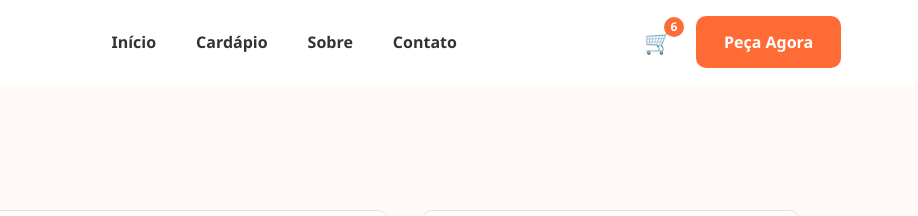
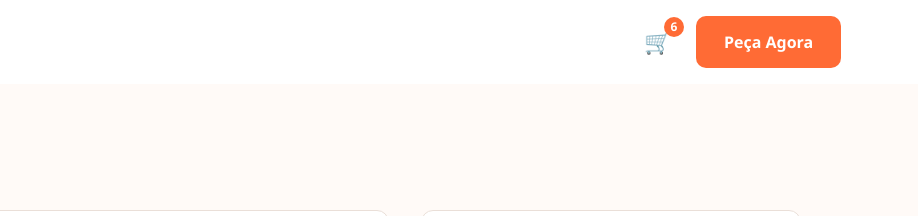
Before and after one commit to vaz-rh/BurguerDemo, a plain HTML site: page carrinho.html in a window 1280 px wide. Shown: the top 216 px of the page, 362-1280 px from the left. Drawn offline with Linux system fonts and the light colour scheme.

Commit message:
modificação nav-carrinho

```diff
--- a/carrinho.html
+++ b/carrinho.html
@@ -13,13 +13,6 @@
       <span class="logo-icon" aria-hidden="true">🍔</span>
       <span>DevBurguer</span>
     </a>
-
-    <nav class="nav" aria-label="Menu principal">
-      <a href="index.html">Início</a>
-      <a href="cardapio.html">Cardápio</a>
-      <a href="sobre.html">Sobre</a>
-      <a href="contato.html">Contato</a>
-    </nav>
 
     <div class="header-actions">
       <a href="carrinho.html" class="cart-link" aria-label="Carrinho">
```
